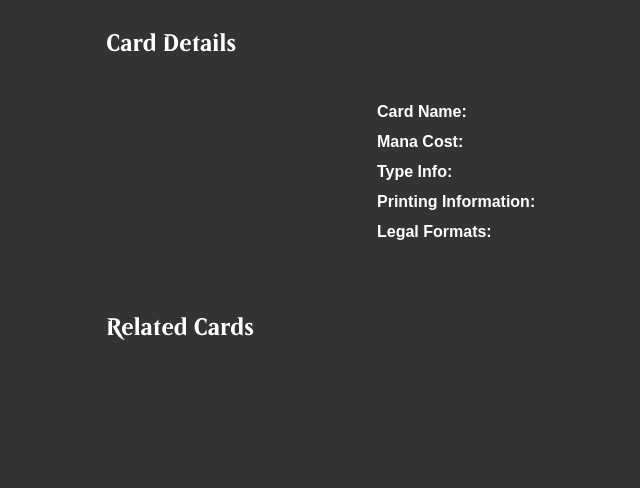
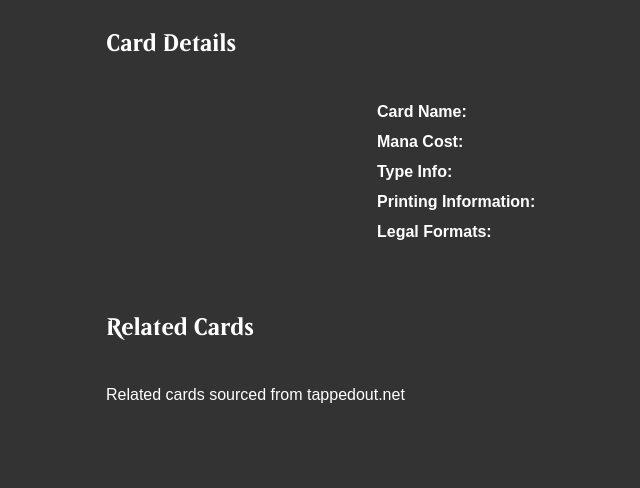
Before and after one commit to s-i-dunn-wsu/cs483_proj, a Python web app: template mtg_qe/site/templates/cardinfo.html in a window 1280 px wide. Shown: the part 83-571 px from the top of the page, without its empty margins (71-711 px from the left). Run offline with Jinja, Linux system fonts and the light colour scheme; the template is opened without the code that fills it, so the values that code supplies are empty.

Commit message:
Reference tappedout.ent

```diff
--- a/mtg_qe/site/templates/cardinfo.html
+++ b/mtg_qe/site/templates/cardinfo.html
@@ -97,6 +97,13 @@ td {
         {% endfor %}
     </tr>
 </table>
+<table align="center">
+    <tr>
+        <td>
+            Related cards sourced from <a href="https://tappedout.net/">tappedout.net</a>
+        </td>
+    </tr>
+</table>
 <br/>
 <br/>
 <br/>
```
